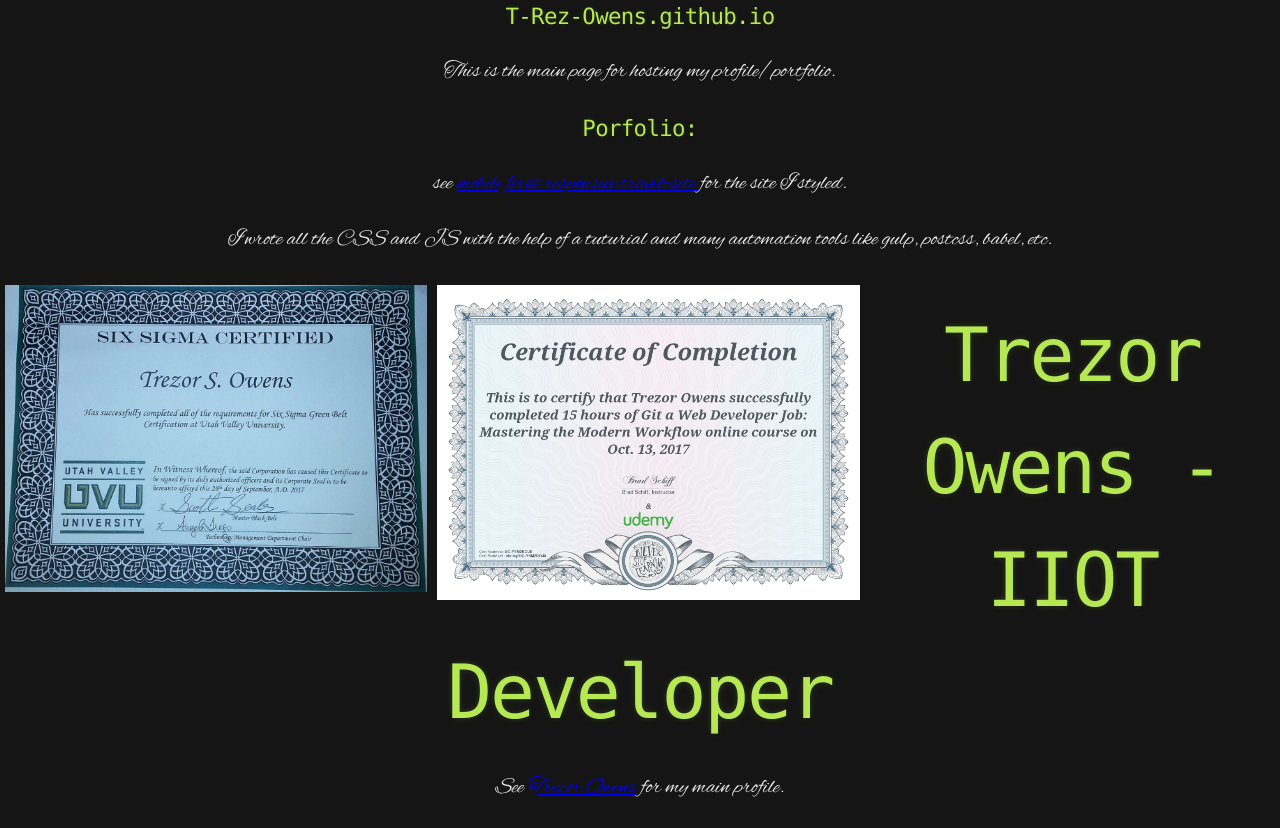
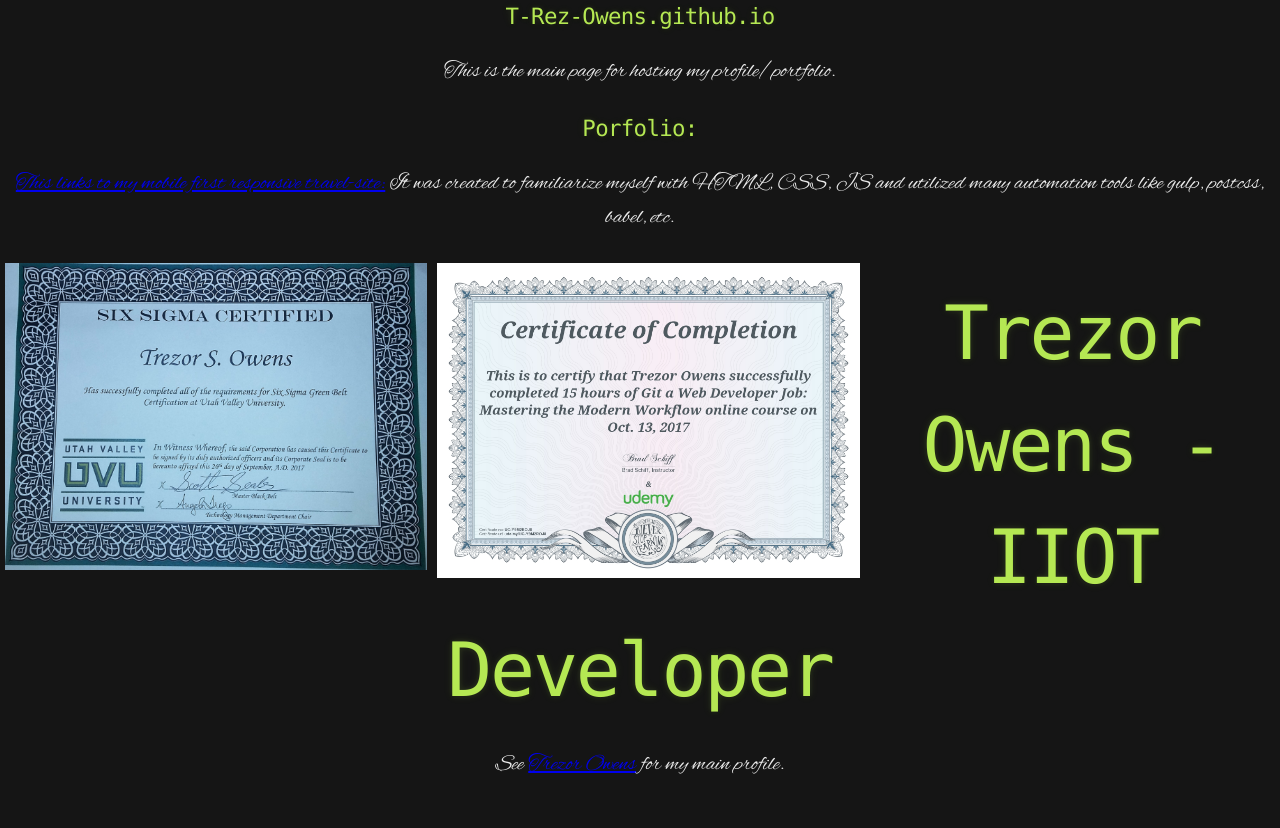
Before and after one commit to T-Rez-Owens/T-Rez-Owens.github.io, a plain HTML site: page index.html in a window 1280 px wide. After the commit the page ends 805 px from the top, so only its background shows below. Drawn offline with Linux system fonts and the light colour scheme; files whose address does not match are found by name.

Commit message:
updated text link

```diff
--- a/index.html
+++ b/index.html
@@ -15,8 +15,7 @@
     <p>This is the main page for hosting my profile/portfolio.</p>
     <h2>Porfolio: </h2>
 
-    <p>see <a href="https://t-rez-owens.github.io/travel-site/"> mobile first responsive travel-site </a>for the site I styled. </p>
-    <p>I wrote all the CSS and JS with the help of a tuturial and many automation tools like gulp, postcss, babel, etc.</p>
+    <p><a href="https://t-rez-owens.github.io/travel-site/">This links to my mobile first responsive travel-site:</a> It was created to familiarize myself with HTML, CSS, JS and utilized many automation tools like gulp, postcss, babel, etc.</p>
     <picture>
       <img class= "certificate" src="./assets/images/Six Sigma Certificate.jpg">
       <img class= "certificate" src="./assets/images/Certificate of completion.jpg">
```
